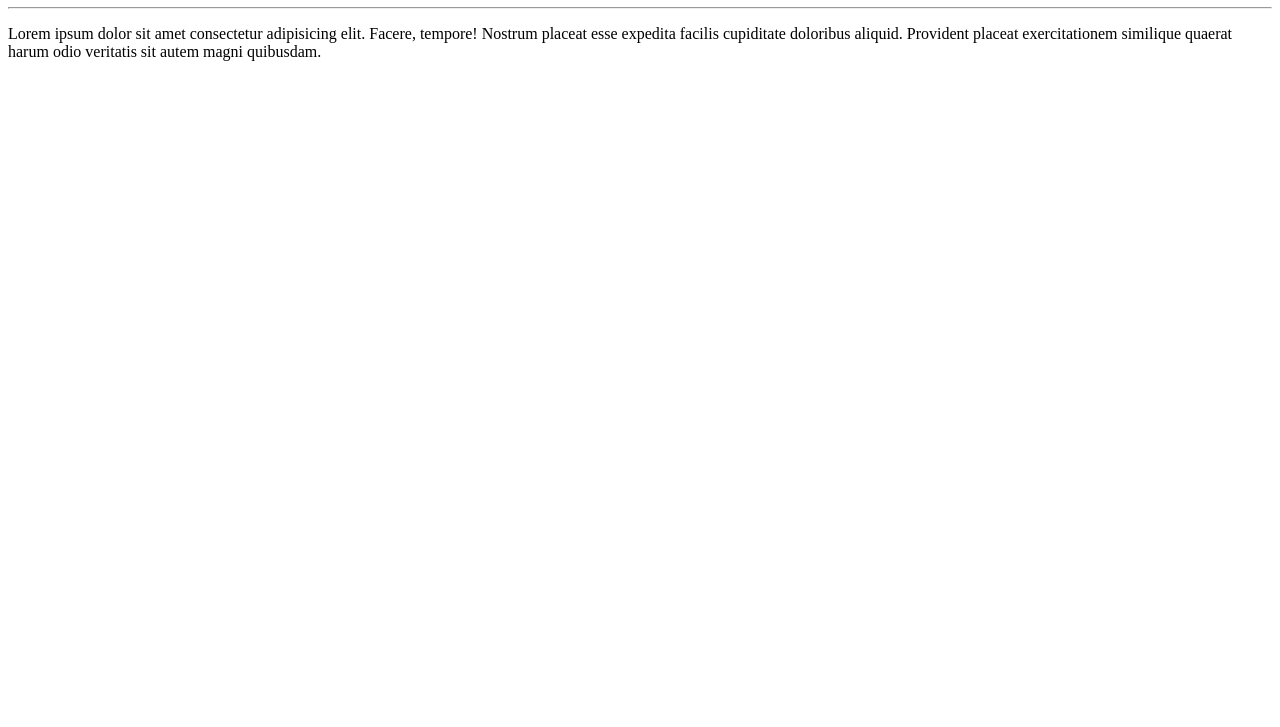
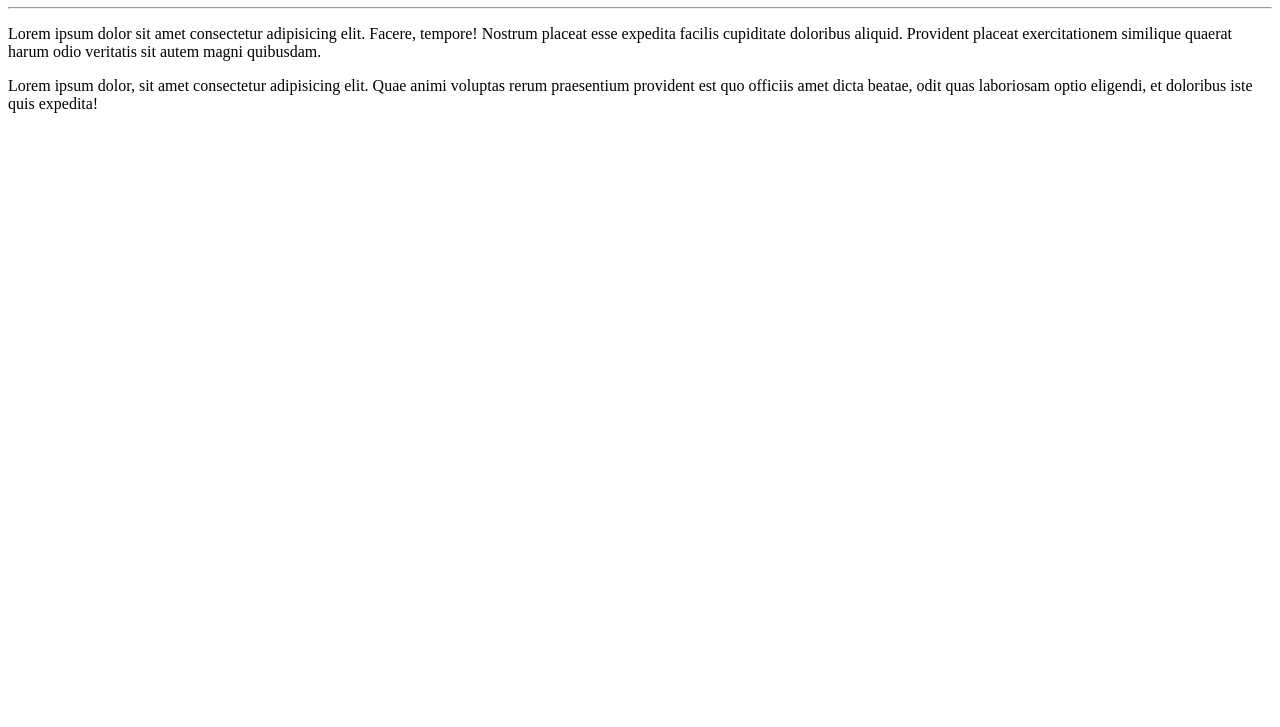
Before and after one commit to Gusstavow/Hello-World, a plain HTML site: page site-exemplo/index.html in a window 1280 px wide. Shown: the part 73-800 px from the top of the page. Drawn offline with Linux system fonts and the light colour scheme.

Commit message:
adicionei um paragrafo

```diff
--- a/site-exemplo/index.html
+++ b/site-exemplo/index.html
@@ -9,5 +9,6 @@
     <h1>Ola, Mundo!</h1>
     <hr>
     <p>Lorem ipsum dolor sit amet consectetur adipisicing elit. Facere, tempore! Nostrum placeat esse expedita facilis cupiditate doloribus aliquid. Provident placeat exercitationem similique quaerat harum odio veritatis sit autem magni quibusdam.</p>
+    <p>Lorem ipsum dolor, sit amet consectetur adipisicing elit. Quae animi voluptas rerum praesentium provident est quo officiis amet dicta beatae, odit quas laboriosam optio eligendi, et doloribus iste quis expedita!</p>
 </body>
 </html>
```
